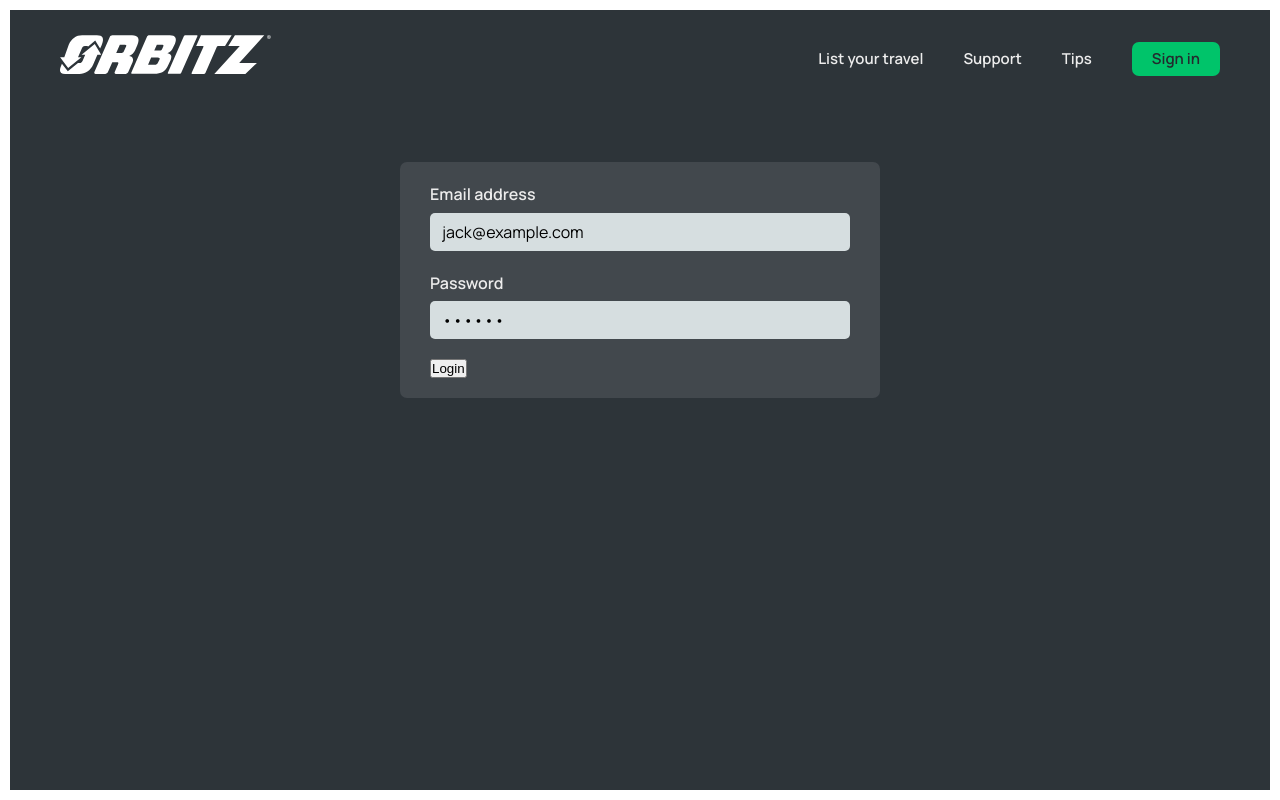
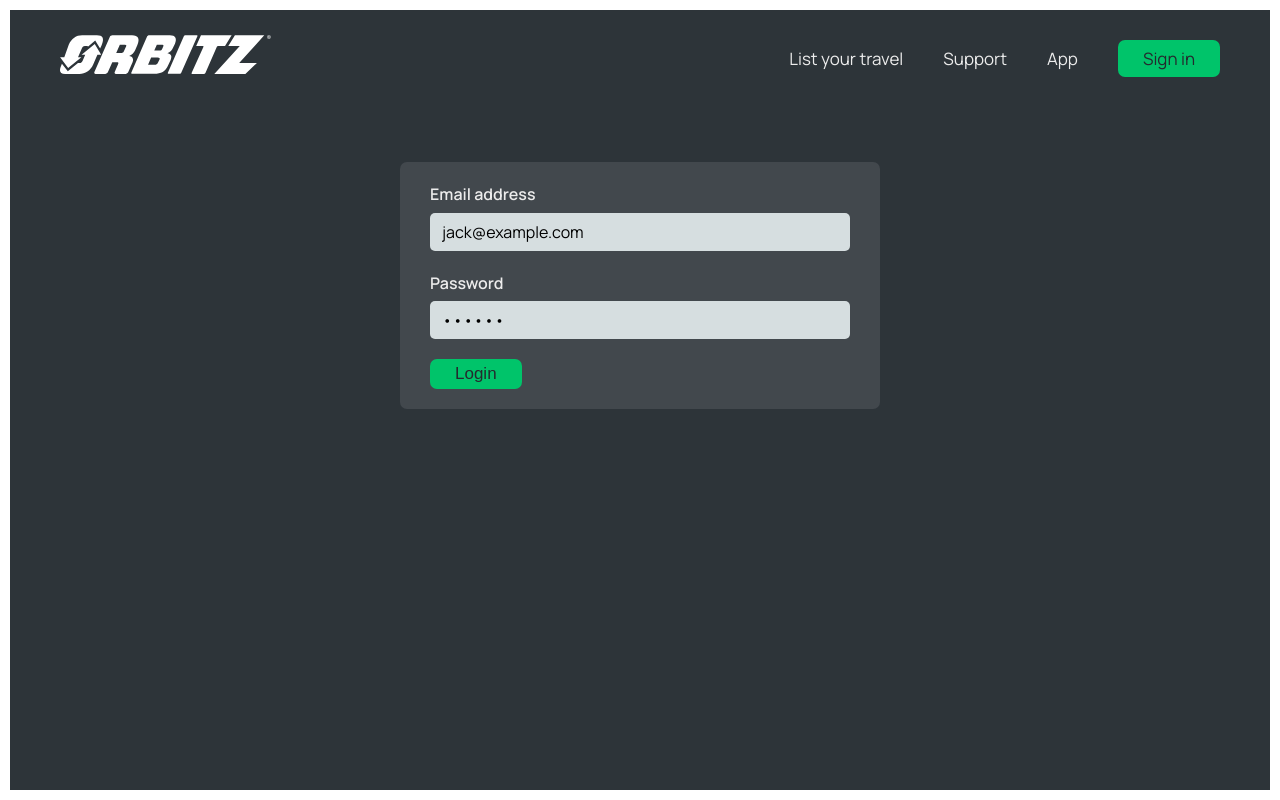
Before and after one commit to amangouste225/World, a React (Vite) app: page /login in a window 1280 px wide. Built offline with nearby package versions, Linux system fonts and the light colour scheme.

Commit message:
nested routes

```diff
--- a/src/components/AppNav.tsx
+++ b/src/components/AppNav.tsx
@@ -1,3 +1,17 @@
+import { NavLink } from "react-router-dom";
+import styles from "./AppNav.module.css";
+
 export default function AppNav() {
-  return <div>AppNav</div>;
+  return (
+    <div className={styles.nav}>
+      <ul>
+        <li>
+          <NavLink to="cities"> Cities</NavLink>
+        </li>
+        <li>
+          <NavLink to="countries"> Countries</NavLink>
+        </li>
+      </ul>
+    </div>
+  );
 }
--- a/src/components/PageNav.module.css
+++ b/src/components/PageNav.module.css
@@ -16,8 +16,8 @@
   text-decoration: none;
   color: var(--color-light--2);
   text-transform: inherit;
-  font-size: 1.5rem;
-  font-weight: 600;
+  font-size: 1.7rem;
+  font-weight: 500;
 }
 
 /* CSS Modules feature */
@@ -28,6 +28,6 @@
 a.ctaLink:last-child {
   background-color: var(--color-brand--2);
   color: var(--color-dark--0);
-  padding: 0.5rem 2rem;
+  padding: 0.5rem 2.5rem;
   border-radius: 7px;
 }
--- a/src/components/PageNav.tsx
+++ b/src/components/PageNav.tsx
@@ -6,7 +6,7 @@
   const menu = [
     { name: "List your travel", link: "/product" },
     { name: "Support", link: "/pricing" },
-    { name: "Tips", link: "/tips" },
+    { name: "App", link: "/app" },
     { name: "Sign in", link: "/login" },
   ];
   return (
--- a/src/components/Sidebar.tsx
+++ b/src/components/Sidebar.tsx
@@ -1,3 +1,4 @@
+import { Outlet } from "react-router-dom";
 import AppNav from "./AppNav";
 import Footer from "./Footer";
 import Logo from "./Logo";
@@ -8,9 +9,7 @@
     <div className={styles.sidebar}>
       <Logo />
       <AppNav />
-
-      <p>List of cities</p>
-
+      <Outlet />
       <Footer />
     </div>
   );
--- a/src/main.tsx
+++ b/src/main.tsx
@@ -19,7 +19,12 @@
       <Route path="/product" element={<Product />} />
       <Route path="/login" element={<Login />} />
       <Route path="*" element={<PageNotFound />} />
-      <Route path="/app" element={<AppLayout />} />
+      <Route path="/app" element={<AppLayout />}>
+        <Route index element={<p>LIST</p>} />
+        <Route path="cities" element={<p>List of cities</p>} />
+        <Route path="countries" element={<p>List of countries</p>} />
+        <Route path="form" element={<p>form</p>} />
+      </Route>
     </Routes>
   </BrowserRouter>
 );
--- a/src/pages/Login.module.css
+++ b/src/pages/Login.module.css
@@ -24,3 +24,14 @@
   flex-direction: column;
   gap: 0.5rem;
 }
+
+.cta {
+  background-color: var(--color-brand--2);
+  color: var(--color-dark--0);
+  padding: 0.5rem 2.5rem;
+  border-radius: 7px;
+  font-size: 1.7rem;
+  font-weight: 500;
+
+  border: none;
+}
--- a/src/pages/Login.tsx
+++ b/src/pages/Login.tsx
@@ -33,7 +33,7 @@
         </div>
 
         <div>
-          <button>Login</button>
+          <button className={styles.cta}>Login</button>
         </div>
       </form>
     </main>
```
